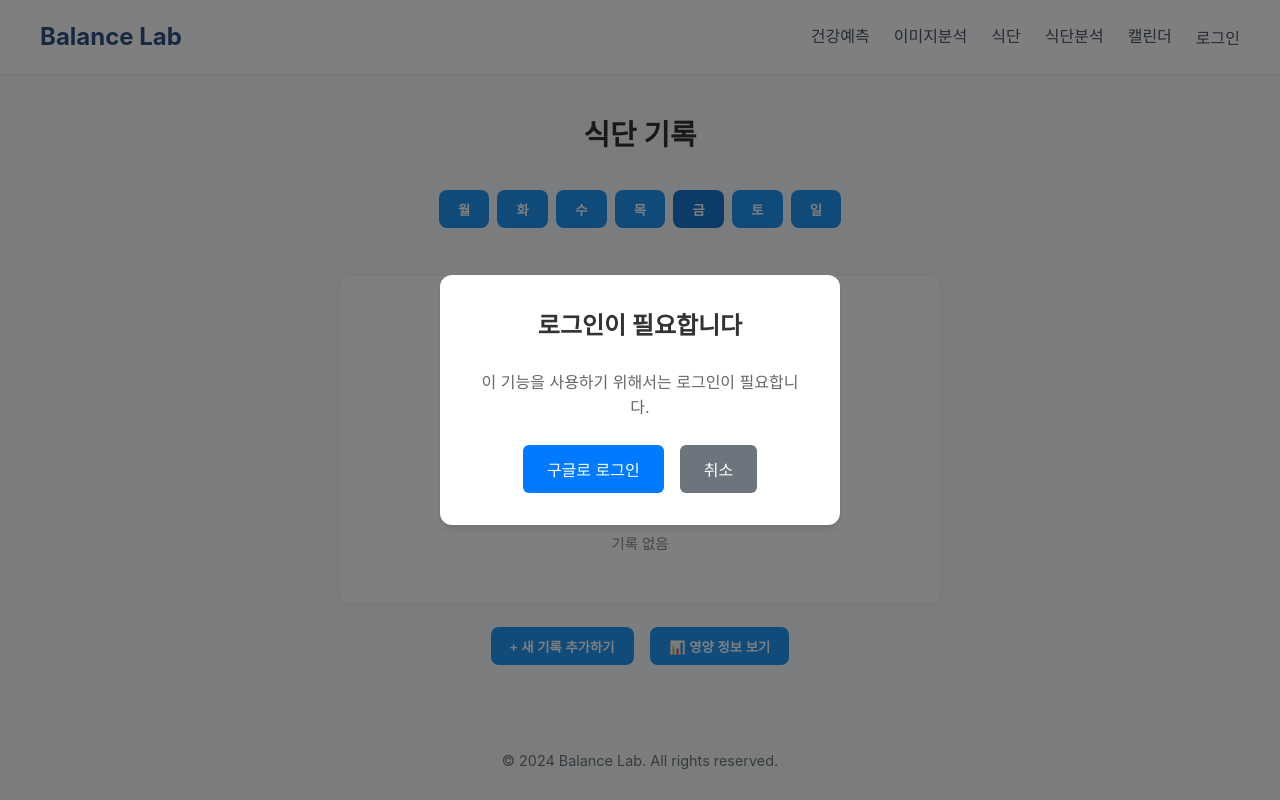
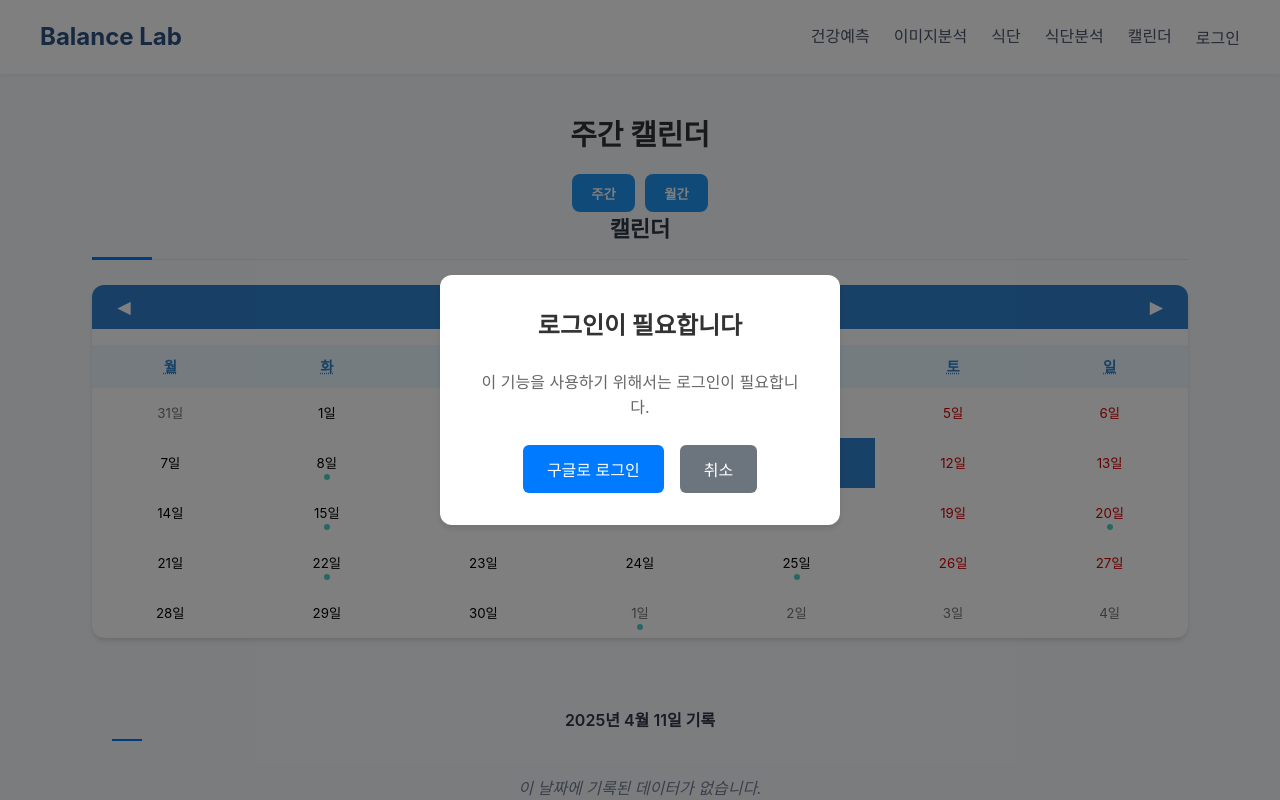
Before and after one commit to hsm9361/balancelabFE, a React (Create React App) app: page /calendar in a window 1280 px wide. Shown: the top 800 px of the page. Built offline with nearby package versions, Linux system fonts and the light colour scheme.

Commit message:
주간 월간 캘린더

```diff
--- a/package.json
+++ b/package.json
@@ -15,7 +15,7 @@
     "react-router-dom": "^6.22.2",
     "react-scripts": "5.0.1",
     "web-vitals": "^2.1.4",
-    "zustand": "^4.5.1"
+    "zustand": "^4.5.6"
   },
   "scripts": {
     "start": "react-scripts start",
--- a/src/assets/css/pages/calendar/calendarPage.module.css
+++ b/src/assets/css/pages/calendar/calendarPage.module.css
@@ -144,3 +144,18 @@
   gap: 1rem;
   margin-top: 1rem;
 }
+.toggleWrapper {
+  display: flex;
+  justify-content: center;
+  gap: 10px;
+  flex-wrap: wrap; /* 버튼 줄바꿈 가능하게 */
+}
+.toggleWrapper button {
+  padding: 0.6rem 1.2rem;
+  background: #2196f3;
+  color: white;
+  border: none;
+  border-radius: 8px;
+  font-weight: bold;
+  cursor: pointer;
+}
--- a/src/assets/css/pages/mypage/mypage.module.css
+++ b/src/assets/css/pages/mypage/mypage.module.css
@@ -727,3 +727,25 @@ body {
 .nutritionCard:hover .nutritionValue {
   animation: pulse 1s infinite;
 }
+.toggleWrapper {
+  display: flex;
+  justify-content: center;
+  gap: 10px;
+  flex-wrap: wrap; /* 버튼 줄바꿈 가능하게 */
+}
+.subMenu {
+  padding-left: 1rem;
+  margin-top: 0.3rem;
+}
+
+.subMenuItem {
+  padding: 8px 24px;
+  font-size: 0.9rem;
+  color: rgba(255, 255, 255, 0.85);
+  cursor: pointer;
+  transition: 0.2s;
+}
+
+.subMenuItem:hover {
+  color: var(--accent-color);
+}
--- /dev/null
+++ b/src/components/mypage/MyCalendar2.jsx
@@ -0,0 +1,89 @@
+import React, { useState, useEffect, useCallback } from 'react';
+
+import eventsData from 'data/events.json';
+import styles from 'assets/css/pages/calendar/calendarPage.module.css';
+const days = ['월', '화', '수', '목', '금', '토', '일'];
+
+function MyCalendar() {
+  const [weekDates, setWeekDates] = useState([]);
+  const [selectedIndex, setSelectedIndex] = useState(new Date().getDay() - 1);
+  const [events, setEvents] = useState([]);
+  const [selectedDateEvents, setSelectedDateEvents] = useState([]);
+
+  const formatDate = useCallback((date) => {
+    const year = date.getFullYear();
+    const month = String(date.getMonth() + 1).padStart(2, '0');
+    const day = String(date.getDate()).padStart(2, '0');
+    return `${year}-${month}-${day}`;
+  }, []);
+
+  useEffect(() => {
+    const today = new Date();
+    const startOfWeek = new Date(today);
+    const dayOffset = today.getDay() === 0 ? 6 : today.getDay() - 1;
+    startOfWeek.setDate(today.getDate() - dayOffset);
+    const dates = Array.from({ length: 7 }, (_, i) => {
+      const d = new Date(startOfWeek);
+      d.setDate(startOfWeek.getDate() + i);
+      return d;
+    });
+    setWeekDates(dates);
+  }, []);
+
+  useEffect(() => {
+    setEvents(eventsData.events);
+  }, []);
+
+  useEffect(() => {
+    if (weekDates.length === 7) {
+      const selectedDate = weekDates[selectedIndex];
+      const formatted = formatDate(selectedDate);
+      const filtered = events.filter(e => e.date === formatted);
+      setSelectedDateEvents(filtered);
+    }
+  }, [selectedIndex, events, weekDates, formatDate]);
+
+  return (
+    <div className={styles.tabContent}>
+      <h2 className={styles.contentTitle}>주간 캘린더</h2>
+
+      {/* 요일 선택 */}
+      <div className={styles.daySelector}>
+        {days.map((day, idx) => (
+          <button
+            key={idx}
+            className={selectedIndex === idx ? styles.activeDay : ''}
+            onClick={() => setSelectedIndex(idx)}
+          >
+            {day}
+          </button>
+        ))}
+      </div>
+
+      {/* 선택된 날짜 기록 표시 */}
+      <div className={styles.scheduleList}>
+        <h4>
+          {weekDates[selectedIndex] &&
+            `${weekDates[selectedIndex].getFullYear()}년 ${weekDates[selectedIndex].getMonth() + 1}월 ${weekDates[selectedIndex].getDate()}일 기록`}
+        </h4>
+        {selectedDateEvents.length > 0 ? (
+          <ul className={styles.scheduleItems}>
+            {selectedDateEvents.map(event => (
+              <li key={event.id} className={styles.scheduleItem}>
+                <span className={styles.eventIcon}>
+                  {event.type === 'diet' ? '🍽️' : event.type === 'workout' ? '💪' : '📝'}
+                </span>
+                <span className={styles.scheduleTitle}>{event.title}</span>
+                <span className={styles.scheduleDetails}>{event.details}</span>
+              </li>
+            ))}
+          </ul>
+        ) : (
+          <p className={styles.noEvents}>이 날짜에 기록된 데이터가 없습니다.</p>
+        )}
+      </div>
+    </div>
+  );
+}
+
+export default MyCalendar;
--- a/src/components/mypage/SideMenu.jsx
+++ b/src/components/mypage/SideMenu.jsx
@@ -1,33 +1,58 @@
-import React from 'react';
+import React, { useState } from 'react';
 import styles from 'assets/css/pages/mypage/mypage.module.css';
 
 function SideMenu({ activeTab, setActiveTab }) {
-  const menuItems = [
-    { id: 'myInfo', name: '내정보', icon: '👤' },
-    { id: 'calendar', name: '캘린더', icon: '📅' },
-    { id: 'myBalance', name: 'MyBalance', icon: '📊' }
-  ];
+  const [calendarOpen, setCalendarOpen] = useState(false);
+
+  const handleItemClick = (id) => {
+    if (id === 'calendar') {
+      setCalendarOpen(prev => !prev);
+    } else {
+      setActiveTab(id);
+    }
+  };
 
   return (
     <div className={styles.sideMenu}>
       <ul className={styles.menuList}>
-        {menuItems.map(item => (
-          <li
-            key={item.id}
-            className={`${styles.menuItem} ${activeTab === item.id ? styles.active : ''}`}
-            onClick={() => setActiveTab(item.id)}
-            aria-label={`${item.name} 탭으로 이동`}
-            role="button"
-            tabIndex={0}
-            onKeyDown={(e) => {
-              if (e.key === 'Enter' || e.key === ' ') {
-                setActiveTab(item.id);
-              }
-            }}
-          >
-            <span className={styles.menuIcon}>{item.icon}</span> {item.name}
-          </li>
-        ))}
+        <li
+          className={`${styles.menuItem} ${activeTab === 'myInfo' ? styles.active : ''}`}
+          onClick={() => handleItemClick('myInfo')}
+        >
+          <span className={styles.menuIcon}>👤</span> 내정보
+        </li>
+
+        <li
+          className={`${styles.menuItem} ${activeTab === 'calendar' ? styles.active : ''}`}
+          onClick={() => handleItemClick('calendar')}
+        >
+          <span className={styles.menuIcon}>📅</span> 캘린더
+        </li>
+
+        {/* 👇 캘린더 하위 메뉴 */}
+        {calendarOpen && (
+          <ul className={styles.subMenu}>
+            <li
+              className={`${styles.subMenuItem}`}
+              onClick={() => setActiveTab('calendar-week')}
+            >
+              ▸ 주간 캘린더
+            </li>
+            <li
+              className={`${styles.subMenuItem}`}
+              onClick={() => setActiveTab('calendar-month')}
+            >
+              ▸ 월간 캘린더
+            </li>
+          </ul>
+        )}
+
+        <li
+          className={`${styles.menuItem} ${activeTab === 'myBalance' ? styles.active : ''}`}
+          onClick={() => handleItemClick('myBalance')}
+        >
+          <span className={styles.menuIcon}>📊</span> MyBalance
+        </li>
       </ul>
     </div>
   );
--- a/src/pages/CalendarPage.jsx
+++ b/src/pages/CalendarPage.jsx
@@ -1,22 +1,37 @@
-// pages/CalendarPage.jsx
+// src/pages/CalendarPage.jsx
 import React, { useState } from 'react';
 import styles from 'assets/css/pages/calendar/calendarPage.module.css';
-import DaySelector from 'components/calendar/DaySelector';
-import DailyMealInfo from 'components/calendar/DailyMealInfo';
-import CalendarActionButtons from 'components/calendar/CalendarActionButtons';
+import Calendar from 'components/mypage/MyCalendar';
+import CalendarWeek from 'components/mypage/MyCalendar2';
+
+
+
 
 function CalendarPage() {
-  const [selectedDay, setSelectedDay] = useState(new Date().getDay() - 1); // 0 = 월요일
+  const [viewMode, setViewMode] = useState('month'); // 'month' or 'week'
 
   return (
     <div className={styles.calendarPageContainer}>
-      <h1 className={styles.pageTitle}>식단 기록</h1>
+      <h1 className={styles.pageTitle}>주간 캘린더</h1>
+      <div className={styles.toggleWrapper}>
+  <button
+    className={viewMode === 'week' ? styles.activeToggle : ''}
+    onClick={() => setViewMode('week')}
+  >
+    주간
+  </button>
+  <button
+    className={viewMode === 'month' ? styles.activeToggle : ''}
+    onClick={() => setViewMode('month')}
+  >
+    월간
+  </button>
+</div>
+
+
+
       <div className={styles.contentWrapper}>
-        <DaySelector selectedDay={selectedDay} setSelectedDay={setSelectedDay} />
-        <div className={styles.contentArea}>
-          <DailyMealInfo selectedDay={selectedDay} />
-          <CalendarActionButtons />
-        </div>
+        {viewMode === 'month' ? <Calendar /> : <CalendarWeek />}
       </div>
     </div>
   );
--- a/src/pages/mypage/MyPage.jsx
+++ b/src/pages/mypage/MyPage.jsx
@@ -2,7 +2,7 @@ import React, { useState } from 'react';
 import styles from 'assets/css/pages/mypage/mypage.module.css';
 import SideMenu from 'components/mypage/SideMenu';
 import MyInfo from 'components/mypage/MyInfo';
-import MyCalendar from 'components/mypage/MyCalendar';
+import MyCalendar2 from 'components/mypage/MyCalendar2';
 import MyBalance from 'components/mypage/MyBalance';
 import CalendarActionButtons from 'components/calendar/CalendarActionButtons';
 import AddMealModal from 'components/calendar/AddMealModal'; // ✅ 모달 컴포넌트 import
@@ -16,7 +16,7 @@ function MyPage() {
       case 'myInfo':
         return <MyInfo />;
       case 'calendar':
-        return <MyCalendar />;
+        return <MyCalendar2 />;
       case 'myBalance':
         return <MyBalance />;
       default:
```
Also changed, not shown: 1 other file (tests, documents, lock files or other folders).
